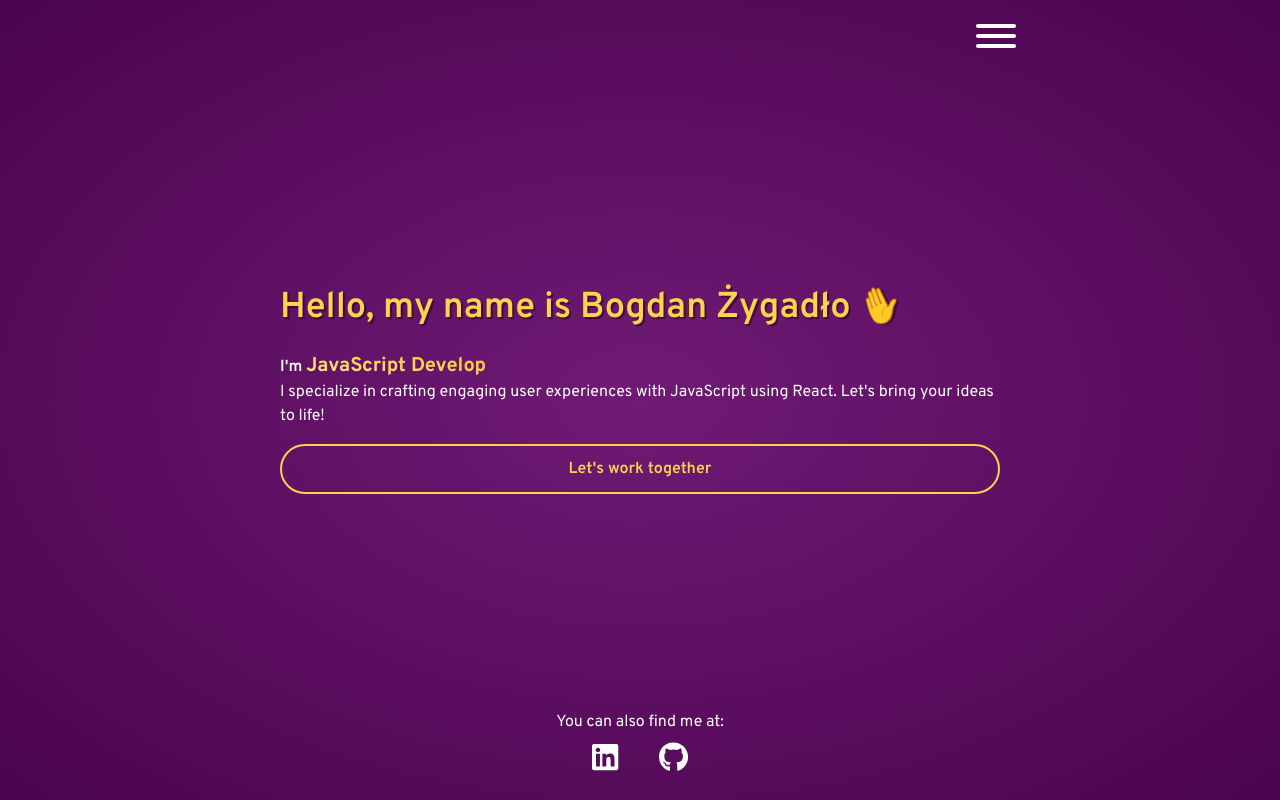
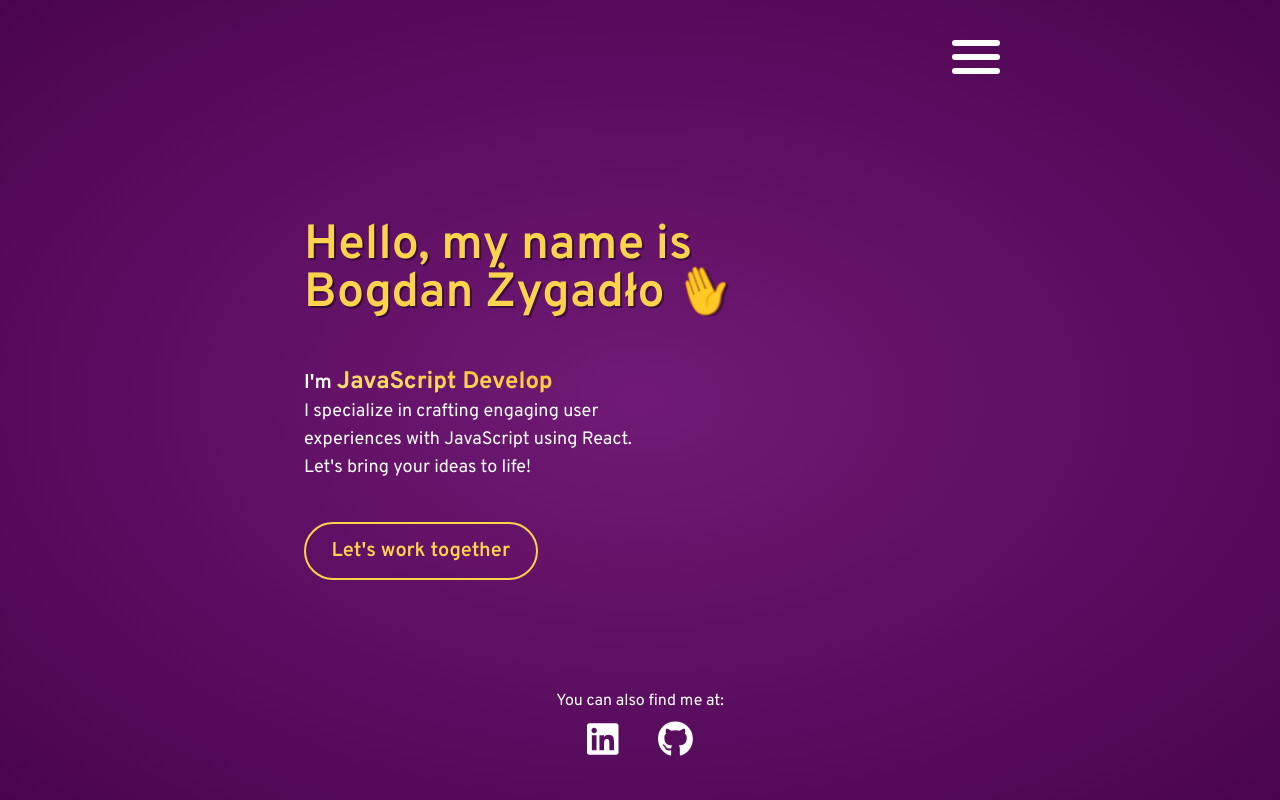
Before and after one commit to SoT03/Portfolio, a Next.js app: page / in a window 1280 px wide. Built offline with nearby package versions, Linux system fonts and the light colour scheme.

Commit message:
created version for md breakpoint

```diff
--- a/app/components/Header.tsx
+++ b/app/components/Header.tsx
@@ -25,30 +25,30 @@ export default function Header() {
 		<header className='relative bg-gradient-radial from-fuchsia-900 to-fuchsia-950 h-screen z-0'>
 			<div className='wrapper text-white h-full  flex flex-col  justify-between  gap-6'>
 				<Navbar />
-				<div className='relative -z-10 px-10'>
-					<p className='[text-shadow:_2px_2px_0_rgb(0_0_0_/_40%)] text-4xl font-semibold text-amber-300 mb-6'>
+				<div className='relative -z-10 px-10 md:px-16'>
+					<p className='[text-shadow:_2px_2px_0_rgb(0_0_0_/_40%)] text-4xl font-semibold text-amber-300 mb-6 md:text-5xl md:w-3/4 md:mb-12 '>
 						Hello, my name is Bogdan Żygadło{' '}
 						<span className='relative inline-block wave-animation -z-10'>
 							✋
 						</span>
 					</p>
-					<h1 className='inline-block  font-semibold '>
+					<h1 className='inline-block  font-semibold text-xl'>
 						I'm{' '}
-						<span className='bg-gradient-to-tr bg-clip-text text-transparent text-xl from-amber-200 to-amber-400 font-bold'>
+						<span className='bg-gradient-to-tr bg-clip-text text-transparent text-xl from-amber-200 to-amber-400 font-bold md:text-2xl'>
 							{text}
 						</span>
 					</h1>
 					<Cursor />
-					<p className='mb-4'>
+					<p className='mb-4 md:text-lg md:w-1/2 md:mb-10'>
 						I specialize in crafting engaging user experiences with JavaScript
 						using React. Let's bring your ideas to life!
 					</p>
-					<Link href='' className='btn'>
+					<Link href='' className='btn block md:inline-block md:text-xl'>
 						Let's work together
 					</Link>
 				</div>
 
-				<div className='text-center pb-6'>
+				<div className='text-center pb-6 md:pb-10'>
 					<h2 className='mb-2'>You can also find me at:</h2>
 					<div className='flex justify-center gap-10'>
 						{socialData.map((item) => (
--- a/app/components/Navbar.tsx
+++ b/app/components/Navbar.tsx
@@ -36,7 +36,7 @@ export default function Navbar() {
 	return (
 		<nav className='flex justify-end w-full   bg-transparent'>
 			<div
-				className='relative flex flex-col z-30 gap-1.5 p-6 self-end cursor-pointer'
+				className='relative flex flex-col z-30 gap-1.5 p-6 self-end cursor-pointer md:p-10 md:gap-2'
 				onClick={() => setIsNavOpen(!isNavOpen)}>
 				{burgerItems.map((item) => (
 					<BurgerItem key={item.isOpen} {...item} isNavOpen={isNavOpen} />
--- a/app/components/header/socialLink.tsx
+++ b/app/components/header/socialLink.tsx
@@ -11,7 +11,7 @@ type SocialLinkProps = {
 export default function SocialLink({ link, icon }: SocialLinkProps) {
 	return (
 		<Link target='_blank' className='' href={link}>
-			<FontAwesomeIcon icon={icon} className='text-3xl' />
+			<FontAwesomeIcon icon={icon} className='text-3xl md:text-4xl' />
 		</Link>
 	);
 }
--- a/app/components/nav/burgerItem.tsx
+++ b/app/components/nav/burgerItem.tsx
@@ -3,17 +3,12 @@ import React from 'react';
 type BurgerProps = {
 	isNavOpen: boolean;
 	isOpen: string;
-
 };
 
-export default function BurgerItem({
-	isNavOpen,
-	isOpen,
-
-}: BurgerProps) {
+export default function BurgerItem({ isNavOpen, isOpen }: BurgerProps) {
 	return (
 		<div
-			className={` h-1 w-10 rounded-xl  bg-white duration-700 ${
+			className={` h-1 w-10 rounded-xl  bg-white duration-700 md:h-1.5 md:w-12 ${
 				isNavOpen ? isOpen : ''
 			}`}
 		/>
--- a/app/globals.css
+++ b/app/globals.css
@@ -20,8 +20,7 @@ body {
 }
 
 .btn {
-	display: block;
-	padding: 0.7rem 1.4rem;
+	padding: 0.8rem 1.6rem;
 	text-align: center;
 	color: #fcd34d;
 	font-weight: 600;
```
